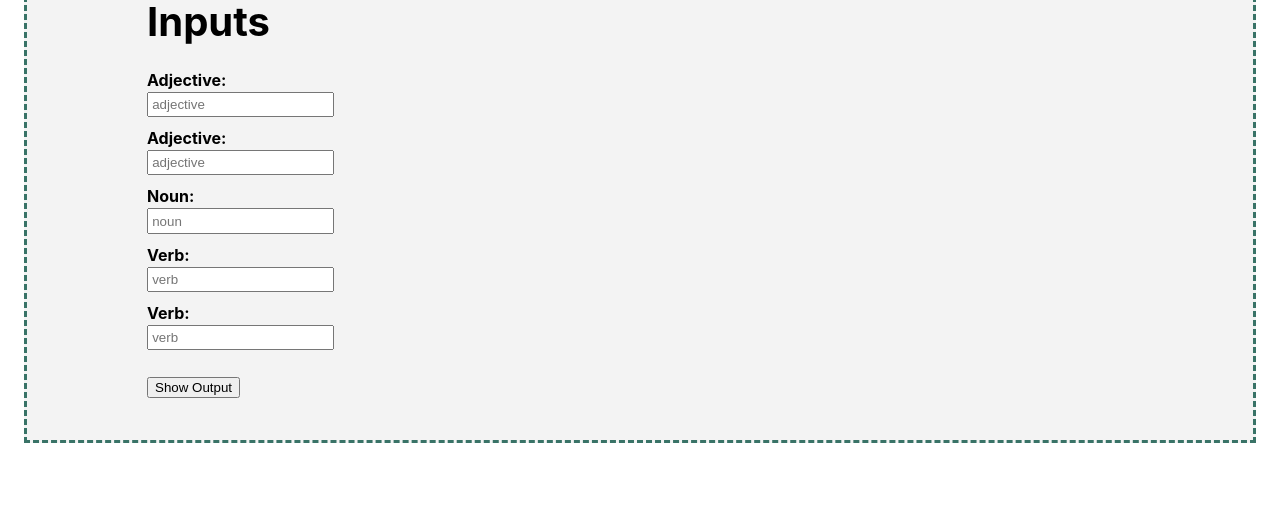
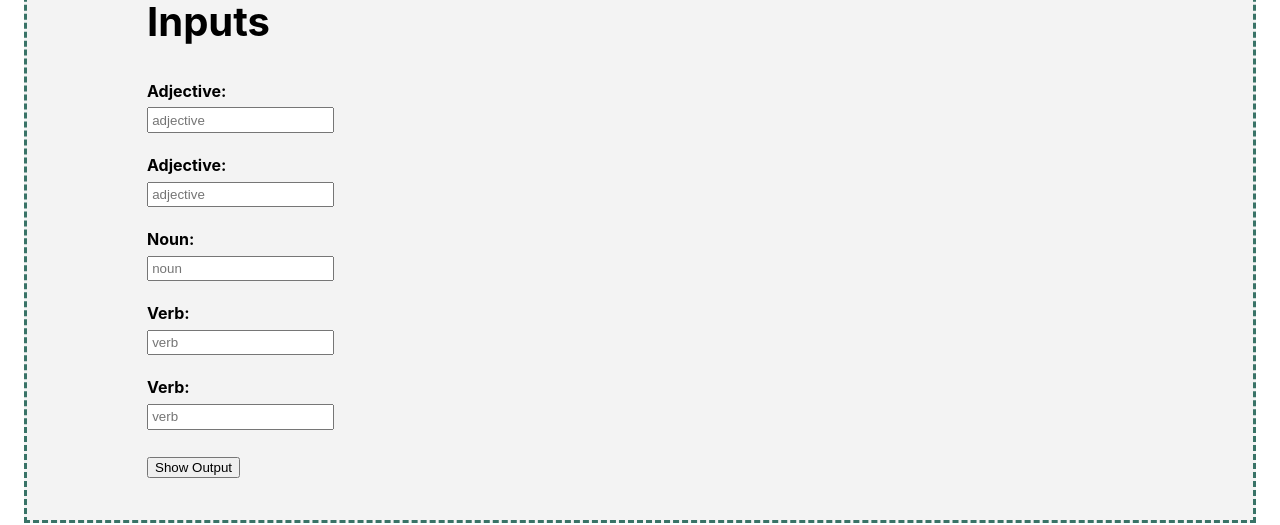
Before and after one commit to parthasarathydNU/madlib-nu-bridge-is, a React (Create React App) app: page / in a window 1280 px wide. Shown: the part 262-787 px from the top of the page. Built offline with nearby package versions, Linux system fonts and the light colour scheme.

Commit message:
fix htmlFor bug

```diff
--- a/src/App.css
+++ b/src/App.css
@@ -13,24 +13,19 @@
   margin: 0 auto;
 }
 
-ul {
-  list-style: none;
-  margin: 0px;
-  padding: 0px;
-  line-height: 0rem;
+.input-group {
+  margin-bottom: 20px;
+  padding: 0;
 }
 
 label {
+  display: block;
   font-size: medium;
   font-weight: 700;
-  margin-top: 20px;
-  margin-bottom: 10px;
   padding: 0px;
 }
 
 input {
-  margin-bottom: 20px;
-  margin-top: 12px;
   padding: 0.2rem;
 }
 
--- a/src/InputTextField.js
+++ b/src/InputTextField.js
@@ -1,17 +1,16 @@
-import React from "react";
+import React, { useId } from "react";
 
 export function InputTextField({ get, set, partOfSpeech }) {
+  const fieldId = `${partOfSpeech}-${useId()}`;
+
   return (
-    <div>
-      <ul>
-        <label for="text-input">
+    <div className="input-group">
+      <label htmlFor={fieldId}>
         {partOfSpeech.charAt(0).toUpperCase() + partOfSpeech.slice(1) + ": "}
       </label>
 
-        <br />
-
       <input
-          id="text-input"
+        id={fieldId}
         type="text"
         value={get}
         placeholder={partOfSpeech}
@@ -19,7 +18,6 @@ export function InputTextField({ get, set, partOfSpeech }) {
           set(e.target.value);
         }}
       />
-      </ul>
     </div>
   );
 }
```
Lines whose indentation alone changed are shown as unchanged.
